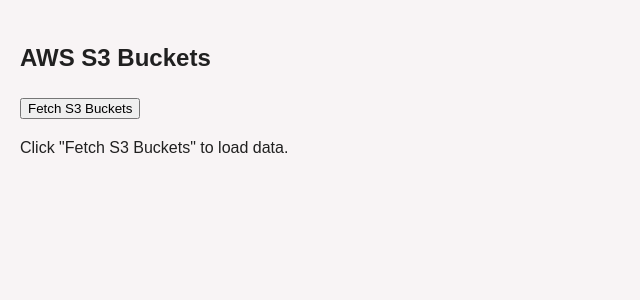
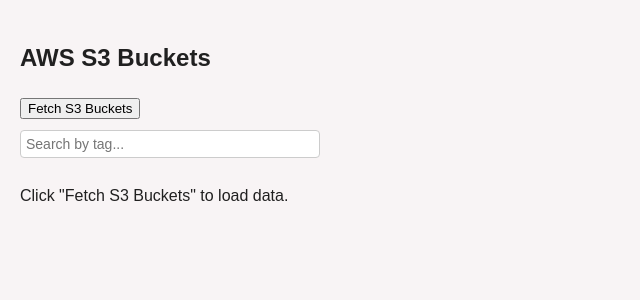
Before and after one commit to ducminh0621/AWS_Documenting, a React (Vite) app in the folder frontend/: page /s3 in a window 1280 px wide. Shown: the top 300 px of the page, without its empty margins (0-640 px from the left). Built offline with nearby package versions, Linux system fonts and the light colour scheme.

Commit message:
add search bar in S3

```diff
--- a/frontend/src/pages/EC2Page.jsx
+++ b/frontend/src/pages/EC2Page.jsx
@@ -4,6 +4,8 @@
 function EC2Page() {
   const [instances, setInstances] = useState([]);
   const [loading, setLoading] = useState(false);
+  const [searchTag, setSearchTag] = useState("");
+  const [filteredResources, setFilteredResources] = useState([]);
   const [error, setError] = useState("");
   const [fetched, setFetched] = useState(false);
 
--- a/frontend/src/pages/S3Page.jsx
+++ b/frontend/src/pages/S3Page.jsx
@@ -3,8 +3,10 @@
 
 function S3BucketsPage() {
   const [buckets, setBuckets] = useState([]);
+  const [filteredBuckets, setFilteredBuckets] = useState([]);
   const [loading, setLoading] = useState(false);
   const [fetched, setFetched] = useState(false);
+  const [searchTerm, setSearchTerm] = useState("");
   const sessionId = localStorage.getItem("x_session_id");
 
   const backendUrl = "/api/backend-s3/";
@@ -16,6 +18,7 @@
         headers: { "x-session-ID": sessionId },
       });
       setBuckets(res.data);
+      setFilteredBuckets(res.data);
       setFetched(true);
     } catch (err) {
       if (err.response && err.response.status === 401) {
@@ -36,6 +39,17 @@
     }
   };
 
+  const handleSearch = (e) => {
+    setSearchTerm(e.target.value);
+
+    // Filter buckets by tag (case insensitive search)
+    const filtered = buckets.filter((bucket) => {
+      return bucket.tags.some(tag => tag.key.toLowerCase().includes(e.target.value.toLowerCase()));
+    });
+
+    setFilteredBuckets(filtered);
+  };
+
   return (
     <div style={{ padding: "20px", fontFamily: "Arial, sans-serif" }}>
       <h2>AWS S3 Buckets</h2>
@@ -44,6 +58,24 @@
         <button onClick={fetchBuckets} disabled={loading}>
           {loading ? "Loading..." : "Fetch S3 Buckets"}
         </button>
+      </div>
+
+      <div style={{ marginTop: "10px" }}>
+        <input
+          type="text"
+          placeholder="Search by tag..."
+          value={searchTerm}
+          onChange={handleSearch}
+          style={{
+            padding: "5px",
+            fontSize: "14px",
+            borderRadius: "4px",
+            border: "1px solid #ccc",
+            width: "100%",
+            maxWidth: "300px",
+            marginBottom: "10px"
+          }}
+        />
       </div>
 
       {!fetched ? (
@@ -72,17 +104,18 @@
               <th>Encrypted</th>
               <th>KMS Key ID</th>
               <th>Block Public Access</th>
+              <th>Tags</th>  {/* New Tags column */}
             </tr>
           </thead>
           <tbody>
-            {buckets.length === 0 ? (
+            {filteredBuckets.length === 0 ? (
               <tr>
-                <td colSpan="11" style={{ textAlign: "center", padding: "15px" }}>
+                <td colSpan="12" style={{ textAlign: "center", padding: "15px" }}>
                   No buckets found.
                 </td>
               </tr>
             ) : (
-              buckets.map((bkt) => (
+              filteredBuckets.map((bkt) => (
                 <tr key={bkt.name}>
                   <td>{bkt.name}</td>
                   <td>{bkt.region || "—"}</td>
@@ -107,6 +140,20 @@
                   <td style={{ color: bkt.block_public_access ? "green" : "red" }}>
                     {bkt.block_public_access ? "True" : "False"}
                   </td>
+                  <td>
+                    {bkt.tags.length > 0 ? (
+                      <div>
+                        {bkt.tags.map((tag) => (
+                          <span key={tag.key}>
+                            {tag.key}: {tag.value}
+                            <br />
+                          </span>
+                        ))}
+                      </div>
+                    ) : (
+                      "No Tags"
+                    )}
+                  </td> {/* Tags data */}
                 </tr>
               ))
             )}
```
Also changed, not shown: 1 other file (tests, documents, lock files or other folders).
